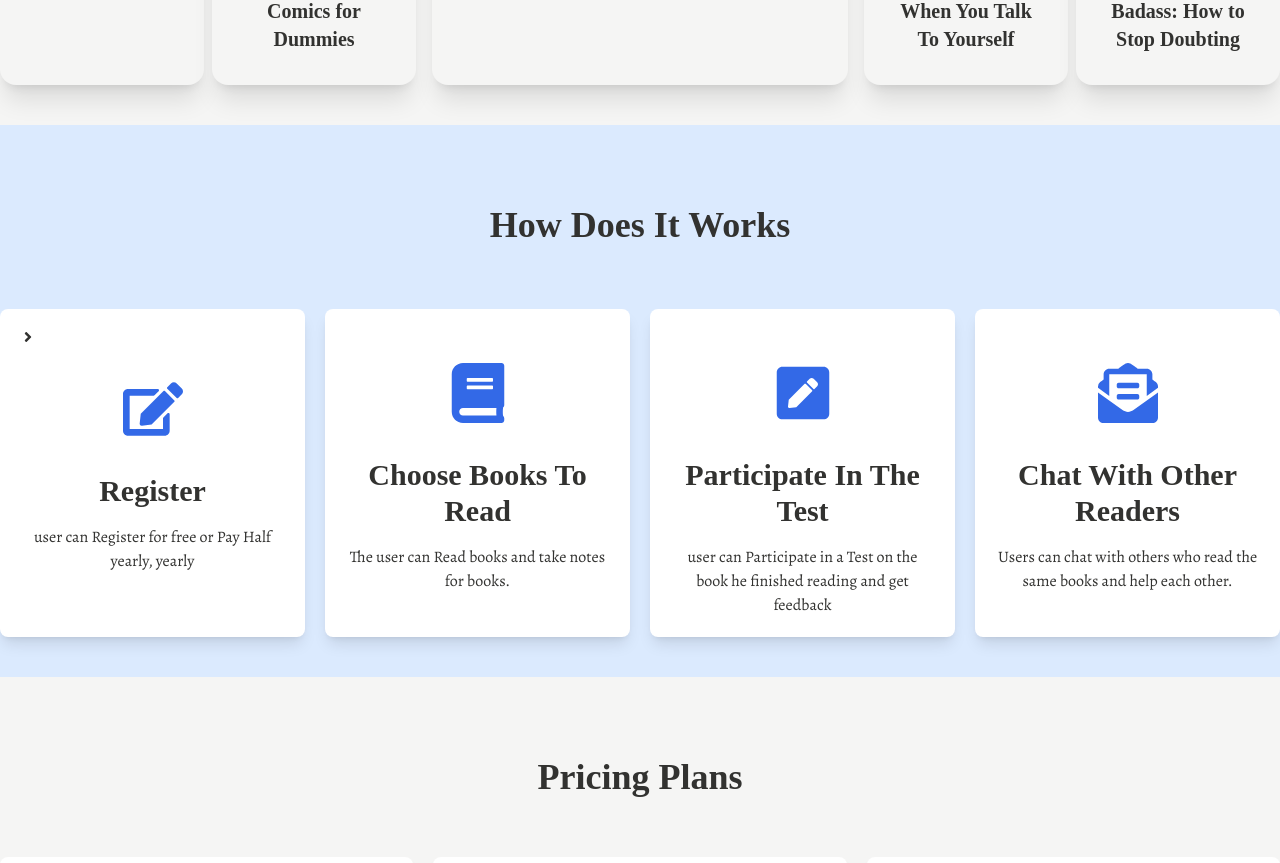
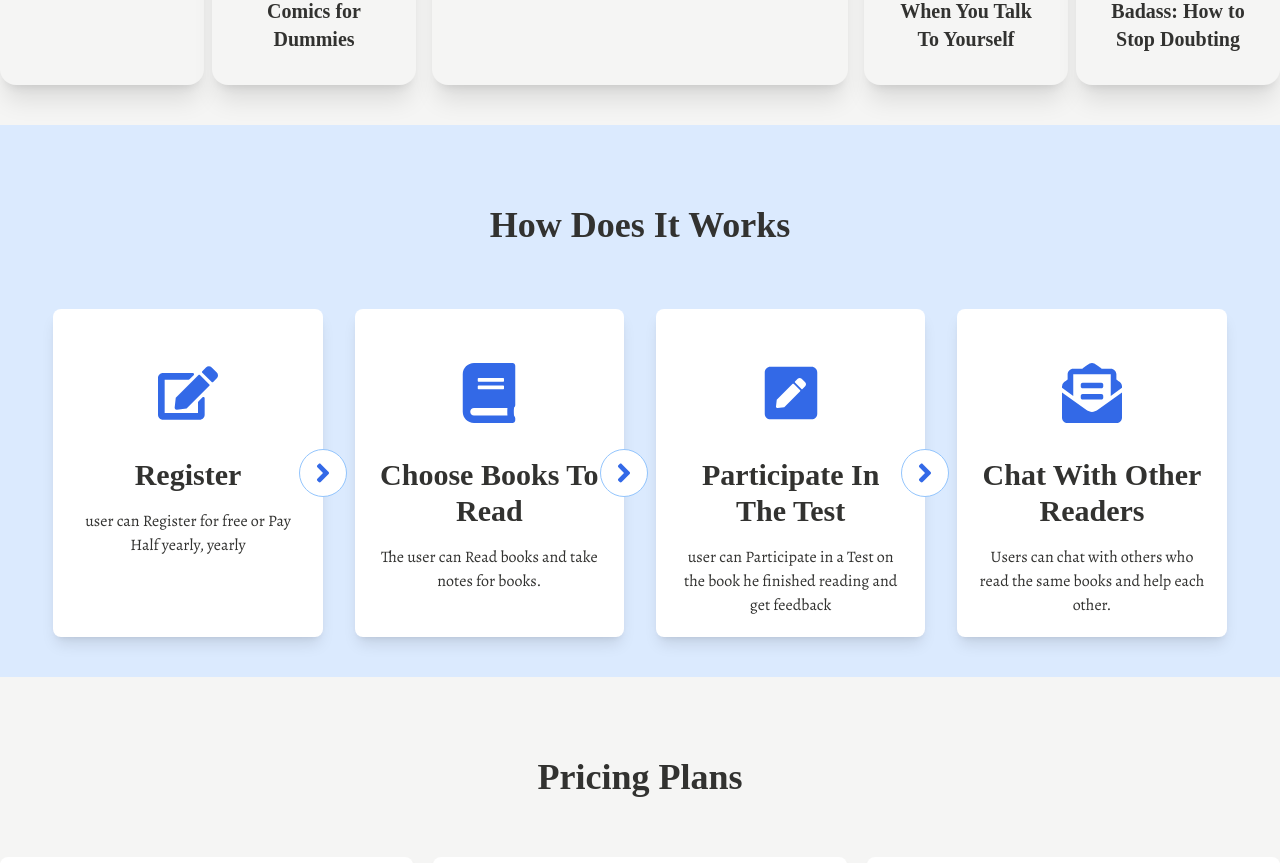
Before and after one commit to Sahariar/books-society, a Next.js app: page / in a window 1280 px wide. Shown: the part 3200-4063 px from the top of the page. Built offline with nearby package versions, Linux system fonts and the light colour scheme; a web font is replaced by a local one.

Commit message:
How does it works update

```diff
--- a/components/HomePage/HowDoesItWorks.js
+++ b/components/HomePage/HowDoesItWorks.js
@@ -2,41 +2,53 @@ import { FaEdit, FaBook, FaPenSquare, FaEnvelopeOpenText, FaAngleRight } from 'r
 const HowDoesItWorks = () => {
     return (
         <div className='bg-blue-100'>
-            <div className="container mx-auto pb-10">
+            <div className="w-11/12 mx-auto pb-10">
                 <h1 className='text-center pb-16 pt-20 text-4xl font-bold'>
                     How Does It Works
                 </h1>
-                <div className="grid gap-5 grid-cols-2 md:grid-cols-4">
-                    <div className="bg-white p-5 rounded-lg shadow-lg howDoesWorks">
-                        <div className="sign">
-                            <FaAngleRight/>
+                <div className="grid gap-8 grid-cols-1 md:grid-cols-4">
+                    <div className="bg-white p-5 rounded-lg shadow-lg howDoesWorks relative">
+                        <div className="absolute bottom-[-20px] md:bottom-auto left-1/2 md:left-auto translate-x-[-50%] md:translate-x-1 md:translate-y-[-50%] rotate-90 md:rotate-0 md:right-[-20px] md:top-2/4">
+                            <span className='w-12 h-12 bg-white flex justify-center items-center rounded-full border border-blue-300'>
+                                <FaAngleRight className='text-3xl text-primary' />
+                            </span>
                         </div>
                         <div className='flex justify-center items-center h-32'>
                             <span><FaEdit className='text-6xl text-primary' /></span>
                         </div>
                         <h3 className='text-3xl font-semibold text-center mb-4'>Register</h3>
-                        <p className='text-base text-center'>user can Register for free or Pay Half yearly, yearly</p>
+                        <p className='text-base text-center mb-5 md:mb-0'>user can Register for free or Pay Half yearly, yearly</p>
                     </div>
-                    <div className="bg-white p-5 rounded-lg shadow-lg howDoesWorks">
+                    <div className="bg-white p-5 rounded-lg shadow-lg howDoesWorks relative">
+                        <div className="absolute bottom-[-20px] md:bottom-auto left-1/2 md:left-auto translate-x-[-50%] md:translate-x-1 md:translate-y-[-50%] rotate-90 md:rotate-0 md:right-[-20px] md:top-2/4">
+                            <span className='w-12 h-12 bg-white flex justify-center items-center rounded-full border border-blue-300'>
+                                <FaAngleRight className='text-3xl text-primary' />
+                            </span>
+                        </div>
                         <div className='flex justify-center items-center h-32'>
                             <span><FaBook className='text-6xl text-primary' /></span>
                         </div>
                         <h3 className='text-3xl font-semibold text-center mb-4'>Choose Books To Read</h3>
-                        <p className='text-base text-center'>The user can Read books and take notes for books.</p>
+                        <p className='text-base text-center mb-5 md:mb-0'>The user can Read books and take notes for books.</p>
                     </div>
-                    <div className="bg-white p-5 rounded-lg shadow-lg howDoesWorks">
+                    <div className="bg-white p-5 rounded-lg shadow-lg howDoesWorks relative">
+                        <div className="absolute bottom-[-20px] md:bottom-auto left-1/2 md:left-auto translate-x-[-50%] md:translate-x-1 md:translate-y-[-50%] rotate-90 md:rotate-0 md:right-[-20px] md:top-2/4">
+                            <span className='w-12 h-12 bg-white flex justify-center items-center rounded-full border border-blue-300'>
+                                <FaAngleRight className='text-3xl text-primary' />
+                            </span>
+                        </div>
                         <div className='flex justify-center items-center h-32'>
                             <span><FaPenSquare className='text-6xl text-primary' /></span>
                         </div>
                         <h3 className='text-3xl font-semibold text-center mb-4'>Participate In The Test</h3>
-                        <p className='text-base text-center'>user can Participate in a Test on the book he finished reading and get feedback</p>
+                        <p className='text-base text-center mb-5 md:mb-0'>user can Participate in a Test on the book he finished reading and get feedback</p>
                     </div>
                     <div className="bg-white p-5 rounded-lg shadow-lg howDoesWorks">
                         <div className='flex justify-center items-center h-32'>
                             <span><FaEnvelopeOpenText className='text-6xl text-primary' /></span>
                         </div>
                         <h3 className='text-3xl font-semibold text-center mb-4'>Chat With Other Readers</h3>
-                        <p className='text-base text-center'>Users can chat with others who read the same books and help each other.</p>
+                        <p className='text-base text-center mb-5 md:mb-0'>Users can chat with others who read the same books and help each other.</p>
                     </div>
                 </div>
             </div>
```
